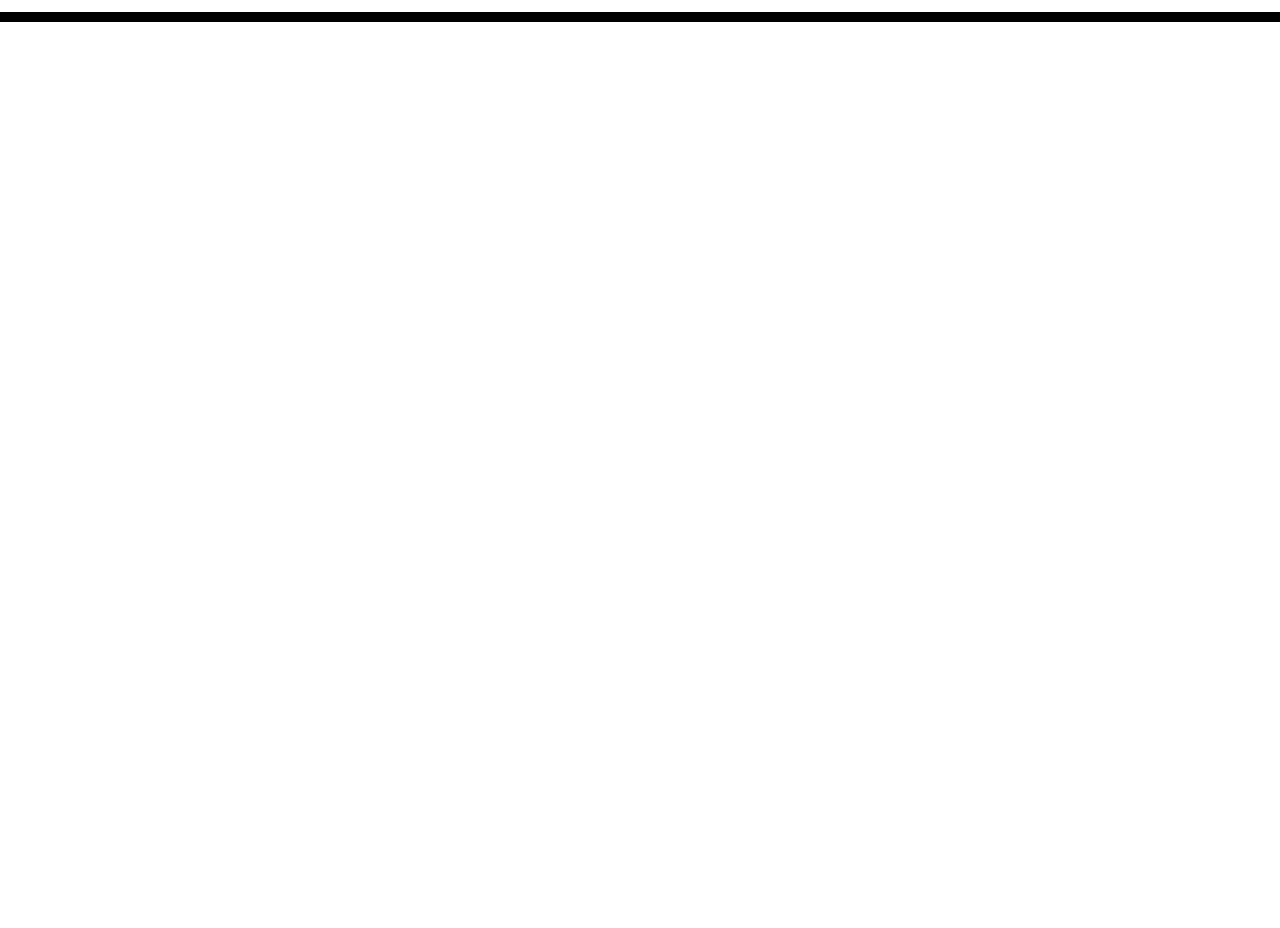
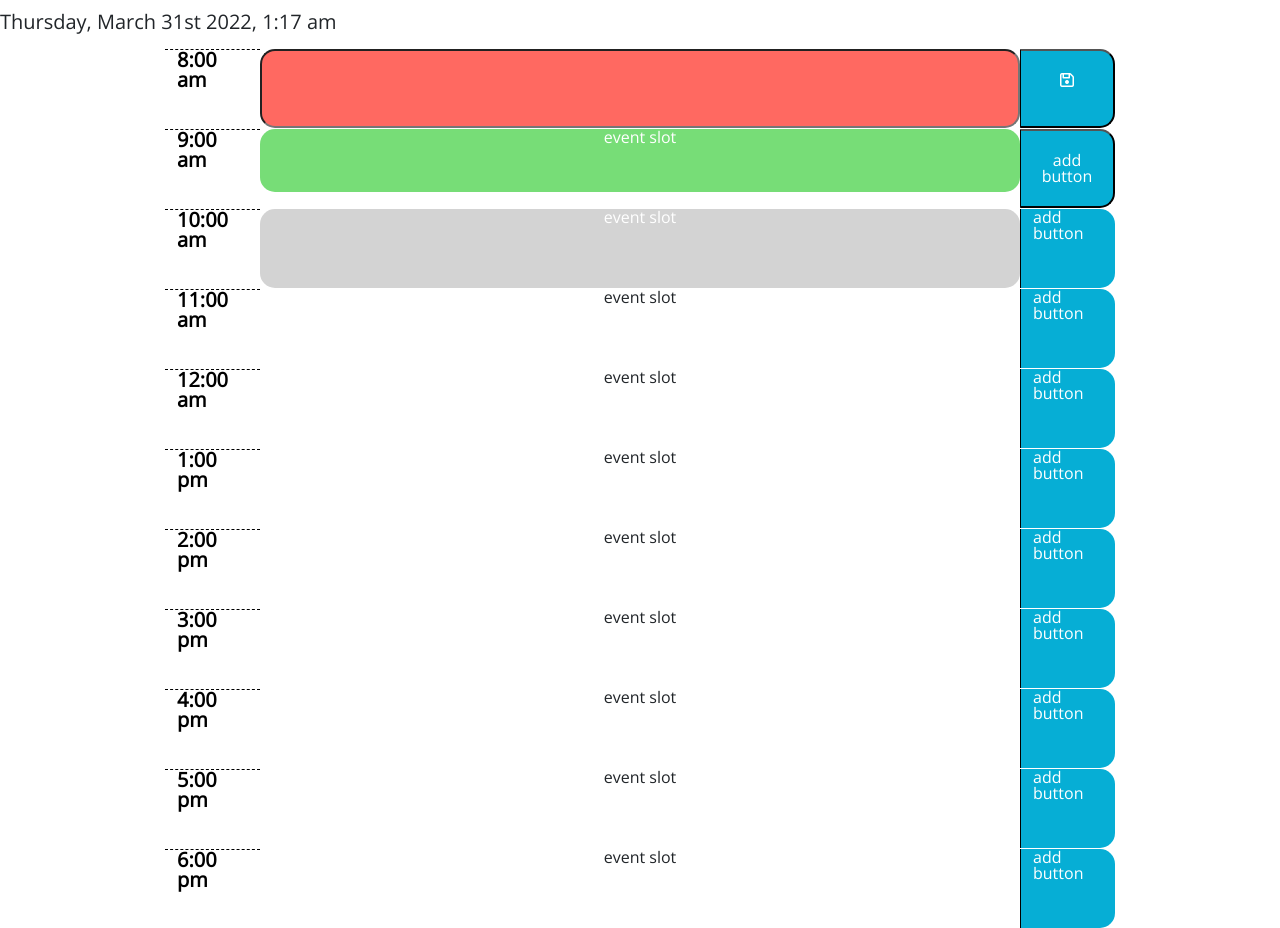
Before and after one commit to sometimesimgrumpy/work_day_scheduler, a plain HTML site: page index.html in a window 1280 px wide. Shown: the part 109-1037 px from the top of the page. Before the commit the page ends 800 px from the top, so only its background shows below. Drawn offline with nearby package versions, Linux system fonts and the light colour scheme.

Commit message:
Adding functionality to scheduler, still issues

```diff
--- a/assets/script.js
+++ b/assets/script.js
@@ -0,0 +1,67 @@
+//Run clock
+currentTime()
+setInterval(currentTime, 1000)
+
+
+//Current Date and Time
+function currentTime() {
+    var currentTime = document.querySelector('#currentDay');
+    var now = moment().format('dddd, MMMM Do YYYY, h:mm a');
+
+    console.log(now) //check that it works
+
+    currentTime.textContent = now
+}
+
+
+//show current time on the divs
+
+
+setInterval(highlightTime, 60000) //calls by minute for clarity on console log
+function highlightTime() {
+    var hourNow = moment().format('hh')
+    console.log(hourNow)
+
+    var timeTableArray = [
+        eightam = 08,
+        nineam = 09,
+        tenam = 10,
+        elevenam = 11,
+        twelvepm = 12,
+        onepm = 01,
+        twopm = 02,
+        threepm = 03,
+        fourpm = 04,
+        fivepm = 05,
+        sixpm = 06
+    ]
+
+    //compare real time and change div class so past, present, future class styles are visible
+    if (hourNow === timeTableArray) {
+        //if the time is current, change the p tag element to an input - <input class="col-8 time-block present" id="time-block">
+    }
+}
+
+
+//show an enterable field for adding info
+
+
+
+
+//Functional save button
+var eventTextField = document.getElementsbyName('time-block-text').value
+var timeBlock = document.getElementById('time-block')
+var saveBtn = document.getElementById('saveBtn')
+saveBtn.addEventListener('click', getEventText)
+
+function getEventText() {
+    // if (eventTextField === null) {
+    //     alert("Oops! It looks like there wasn't anything entered.")
+    // } else {
+        //event.preventDefault();
+        localStorage.setItem("time-block", eventTextField)
+        //timeBlock.classList.add('hide')
+        timeBlock.append('<p class="col-8 time-block present">' + "test text" + '</p>')
+}
+
+console.log(eventTextField)
--- a/assets/style.css
+++ b/assets/style.css
@@ -12,7 +12,7 @@ textarea {
   border-left: 1px solid black;
   padding: 10px;
 }
-
+s
 .jumbotron {
   text-align: center;
   background-color: transparent;
@@ -28,6 +28,7 @@ textarea {
 .time-block {
   text-align: center;
   border-radius: 15px;
+
 }
 
 .row {
@@ -40,6 +41,8 @@ textarea {
   background-color: #ffffff;
   color: #000000;
   border-top: 1px dashed #000000;
+  font-size: 1.25rem;
+  font-weight: bold;
 }
 
 .past {
@@ -69,3 +72,7 @@ textarea {
   font-size: 20px;
   transition: all 0.3s ease-in-out;
 }
+
+.hide {
+  display: none;
+}
--- a/index.html
+++ b/index.html
@@ -30,12 +30,79 @@
     </header>
 
 
-    <div class="container">
+    <div class="container mt-1">
       <!-- Timeblocks go here -->
+      <div class="row justify-content-center" id="8am">
+        <p class="col-1 hour">8:00 am</p>
+        <input class="col-8 time-block present" name="time-block-text">
+        <button class="col-1 saveBtn fa-regular fa-floppy-disk" id="saveBtn">
+      </div>
+
+      <div class="row justify-content-center" id="9am">
+        <p class="col-1 hour">9:00 am</p>
+        <p class="col-8 time-block future">event slot</p>
+        <button class="col-1 saveBtn">add button</button>
+      </div>
+
+      <div class="row justify-content-center" id="10am">
+        <div class="col-1 hour">10:00 am</div>
+        <div class="col-8 time-block past">event slot</div>
+        <div class="col-1 saveBtn">add button</div>
+      </div>
+
+      <div class="row justify-content-center" id="11am">
+        <div class="col-1 hour">11:00 am</div>
+        <div class="col-8 time-block">event slot</div>
+        <div class="col-1 saveBtn">add button</div>
+      </div>
+
+      <div class="row justify-content-center" id="12pm">
+        <div class="col-1 hour">12:00 am</div>
+        <div class="col-8 time-block">event slot</div>
+        <div class="col-1 saveBtn">add button</div>
+      </div>
+
+      <div class="row justify-content-center" id="1pm">
+        <div class="col-1 hour">1:00 pm</div>
+        <div class="col-8 time-block">event slot</div>
+        <div class="col-1 saveBtn">add button</div>
+      </div>
+
+      <div class="row justify-content-center" id="2pm">
+        <div class="col-1 hour">2:00 pm</div>
+        <div class="col-8 time-block">event slot</div>
+        <div class="col-1 saveBtn">add button</div>
+      </div>
+      <div class="row justify-content-center" id="3pm">
+        <div class="col-1 hour">3:00 pm</div>
+        <div class="col-8 time-block">event slot</div>
+        <div class="col-1 saveBtn">add button</div>
+      </div>
+
+      <div class="row justify-content-center" id="4pm">
+        <div class="col-1 hour">4:00 pm</div>
+        <div class="col-8 time-block">event slot</div>
+        <div class="col-1 saveBtn">add button</div>
+      </div>
+
+      <div class="row justify-content-center" id="5pm">
+        <div class="col-1 hour">5:00 pm</div>
+        <div class="col-8 time-block">event slot</div>
+        <div class="col-1 saveBtn">add button</div>
+      </div>
+
+      <div class="row justify-content-center" id="6pm">
+        <div class="col-1 hour">6:00 pm</div>
+        <div class="col-8 time-block">event slot</div>
+        <div class="col-1 saveBtn">add button</div>
+      </div>
+
+
     </div>
 
     <!-- Updated jQuery & Moment -->
     <script src="https://ajax.googleapis.com/ajax/libs/jquery/3.6.0/jquery.min.js"></script>
     <script src="https://cdnjs.cloudflare.com/ajax/libs/moment.js/2.29.1/moment.min.js"></script>
+    <script src="./assets/script.js"></script>
   </body>
 </html>
```
